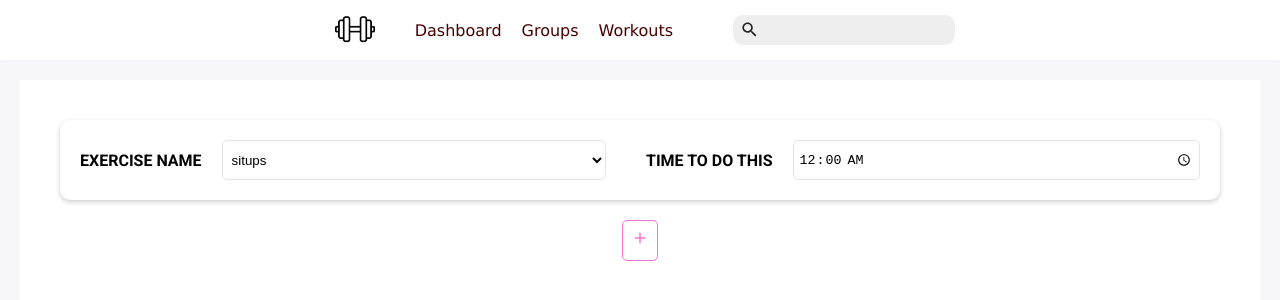
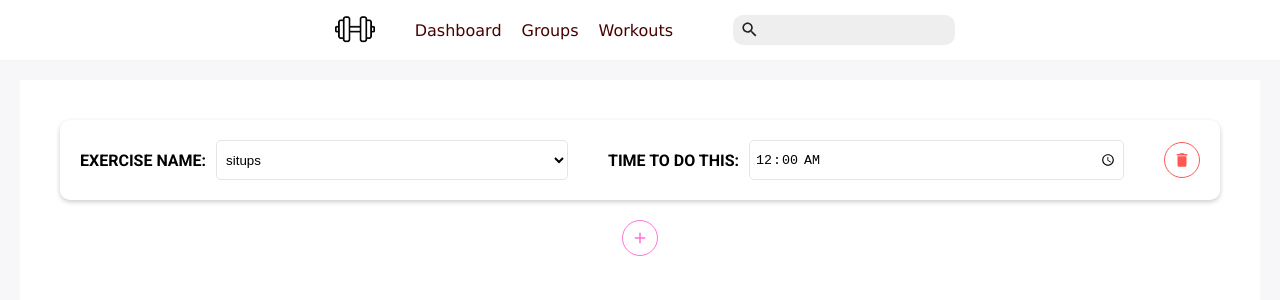
Before and after one commit to acrantel/fiitshare, a Next.js app: page /create-workout in a window 1280 px wide. Shown: the top 300 px of the page. Built offline with nearby package versions, Linux system fonts and the light colour scheme.

Commit message:
Remove an exercise

```diff
--- a/components/dashboard/dashboard.js
+++ b/components/dashboard/dashboard.js
@@ -2,7 +2,7 @@ import React, { Component } from 'react';
 import styles from './dashboard.module.css';
 import { userData, workoutData, exerciseData, groupData } from '../../database/database.js';
 import WorkoutCard from '../cards/workout-card.js'
-import Link from 'next/link'
+import Link from 'next/link';
 
 class Dashboard extends React.Component {
     render() {
@@ -15,7 +15,9 @@ class Dashboard extends React.Component {
 
 function DashboardCenter({ userId }) {
     return <div className={styles.dashboardCenter}>
-        <a className='button' href="#">Create new</a>
+        <Link href='/create-workout'>
+            <a className='button'>Create new</a>
+        </Link>
         <Recent userId={userId} />
         <Feed />
     </div>
--- a/components/workout/create-workout.js
+++ b/components/workout/create-workout.js
@@ -18,6 +18,7 @@ export default class CreateWorkout extends React.Component {
         this.addExercise = this.addExercise.bind(this);
         this.setExercise = this.setExercise.bind(this);
         this.setTime = this.setTime.bind(this);
+        this.removeExercise = this.removeExercise.bind(this);
         this.state = {
             exercises: [newExercise(0)],
             nextKey: 1
@@ -42,9 +43,9 @@ export default class CreateWorkout extends React.Component {
                 return {
                     ...exercise,
                     exercise: exerciseId
-                }
+                };
             })
-        })
+        });
     }
 
     setTime(exerciseKey, hour, minute) {
@@ -54,9 +55,16 @@ export default class CreateWorkout extends React.Component {
                 return {
                     ...exercise,
                     time: [hour, minute]
-                }
+                };
             })
-        })
+        });
+    }
+
+    removeExercise(exerciseKey) {
+        this.setState({
+            exercises: this.state.exercises
+                .filter(exercise => exercise.key !== exerciseKey)
+        });
     }
 
     render() {
@@ -67,14 +75,15 @@ export default class CreateWorkout extends React.Component {
                     key={key.toString()}
                     exerciseKey={key}
                     exercise={exercise}
+                    hour={hour}
+                    minute={minute}
                     onSetExercise={this.setExercise}
                     onSetTime={this.setTime}
-                    hour={hour}
-                    minute={minute}
+                    onRemove={this.removeExercise}
                 />
             ))}
             <div className={styles.buttonWrapper}>
-                <button onClick={this.addExercise}><MdAdd /></button>
+                <button onClick={this.addExercise} className='button icon-btn'><MdAdd /></button>
             </div>
         </div>;
     }
--- a/components/workout/exercise.js
+++ b/components/workout/exercise.js
@@ -1,11 +1,13 @@
 import styles from './exercise.module.css';
 import { exerciseData } from '../../database/database.js';
+import { MdDelete } from 'react-icons/md';
 
 export default class Exercise extends React.Component {
     constructor(props) {
         super(props);
         this.setExercise = this.setExercise.bind(this);
         this.setTime = this.setTime.bind(this);
+        this.remove = this.remove.bind(this);
     }
 
     setExercise(e) {
@@ -17,6 +19,10 @@ export default class Exercise extends React.Component {
         this.props.onSetTime(this.props.exerciseKey, hour, minute);
     }
 
+    remove() {
+        this.props.onRemove(this.props.exerciseKey);
+    }
+
     render() {
         const {
             exercise,
@@ -25,7 +31,7 @@ export default class Exercise extends React.Component {
         } = this.props;
         return <div className={styles.exercise}>
             <label className={styles.labelled}>
-                <span className={styles.label}>Exercise name</span>
+                <span className={styles.label}>Exercise name:</span>
                 <select onChange={this.setExercise} value={exercise} className={styles.input}>
                     {Object.entries(exerciseData).map(([id, { name }]) => (
                         <option key={id} value={id}>{name}</option>
@@ -33,7 +39,7 @@ export default class Exercise extends React.Component {
                 </select>
             </label>
             <label className={styles.labelled}>
-                <span className={styles.label}>Time to do this</span>
+                <span className={styles.label}>Time to do this:</span>
                 <input
                     type="time"
                     onChange={this.setTime}
@@ -41,6 +47,9 @@ export default class Exercise extends React.Component {
                     className={styles.input}
                 />
             </label>
+            <button onClick={this.remove} className={`button icon-btn ${styles.remove}`}>
+                <MdDelete />
+            </button>
         </div>;
     }
 }
--- a/components/workout/exercise.module.css
+++ b/components/workout/exercise.module.css
@@ -16,7 +16,7 @@
 .label {
     text-transform: uppercase;
     font-weight: bold;
-    margin-right: 20px;
+    margin-right: 10px;
 }
 
 .input {
@@ -31,3 +31,8 @@
 select.input {
     cursor: pointer;
 }
+
+.remove {
+    margin: 0 20px;
+    color: #ff5656;
+}
--- a/styles.css
+++ b/styles.css
@@ -75,7 +75,7 @@ h2 {
 button,
 .button {
     width: fit-content;
-    border: 1px solid #ff73d7;
+    border: 1px solid currentColor;
     border-radius: 5px;
     padding: 8px;
     background-color: white;
@@ -86,6 +86,10 @@ button,
     text-decoration: none;
     cursor: pointer;
 }
+.icon-btn {
+    line-height: 0;
+    border-radius: 50%;
+}
 .tab-list-item:not(.tab-list-active):hover > span::after {
     background-color: #ddd;
 }
```
